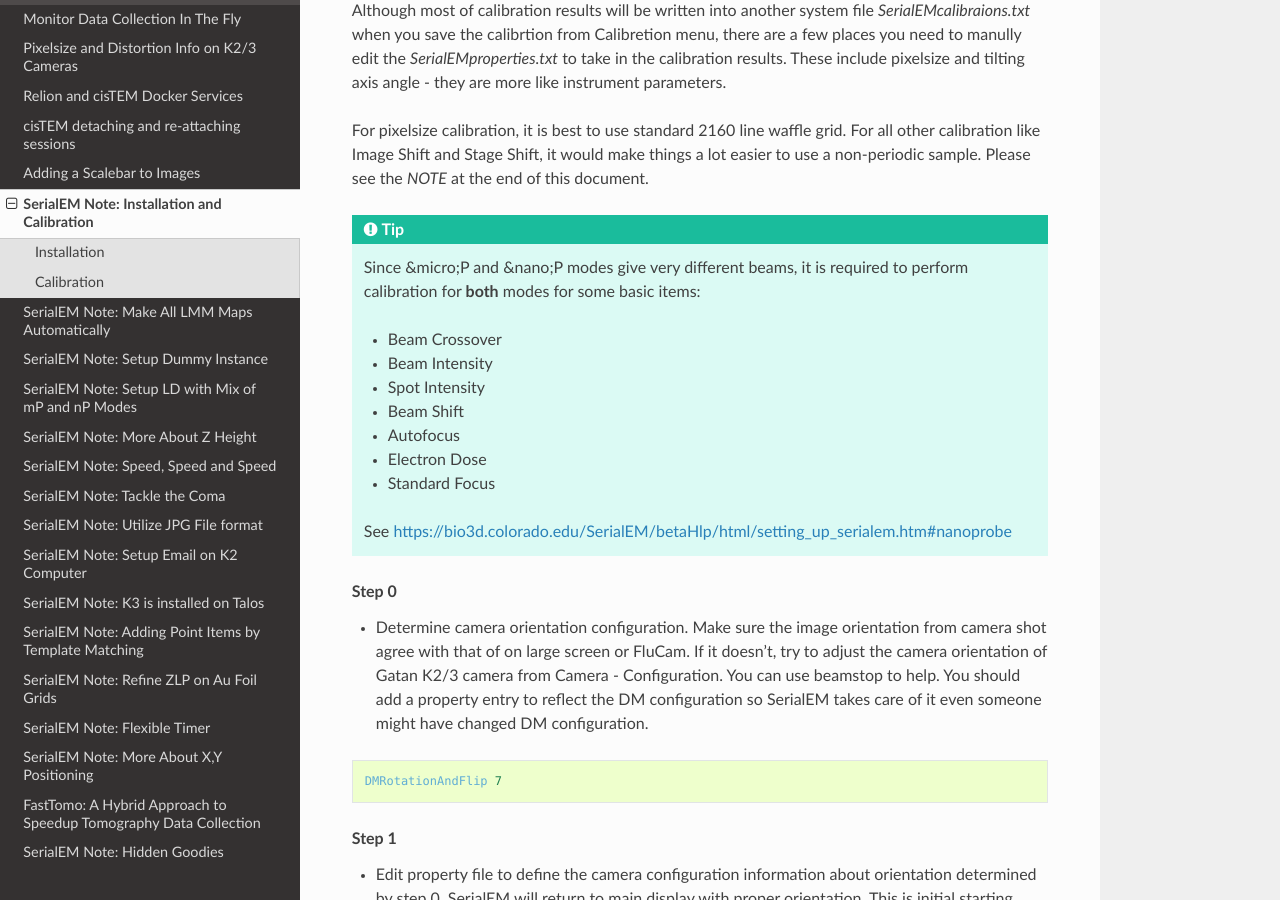
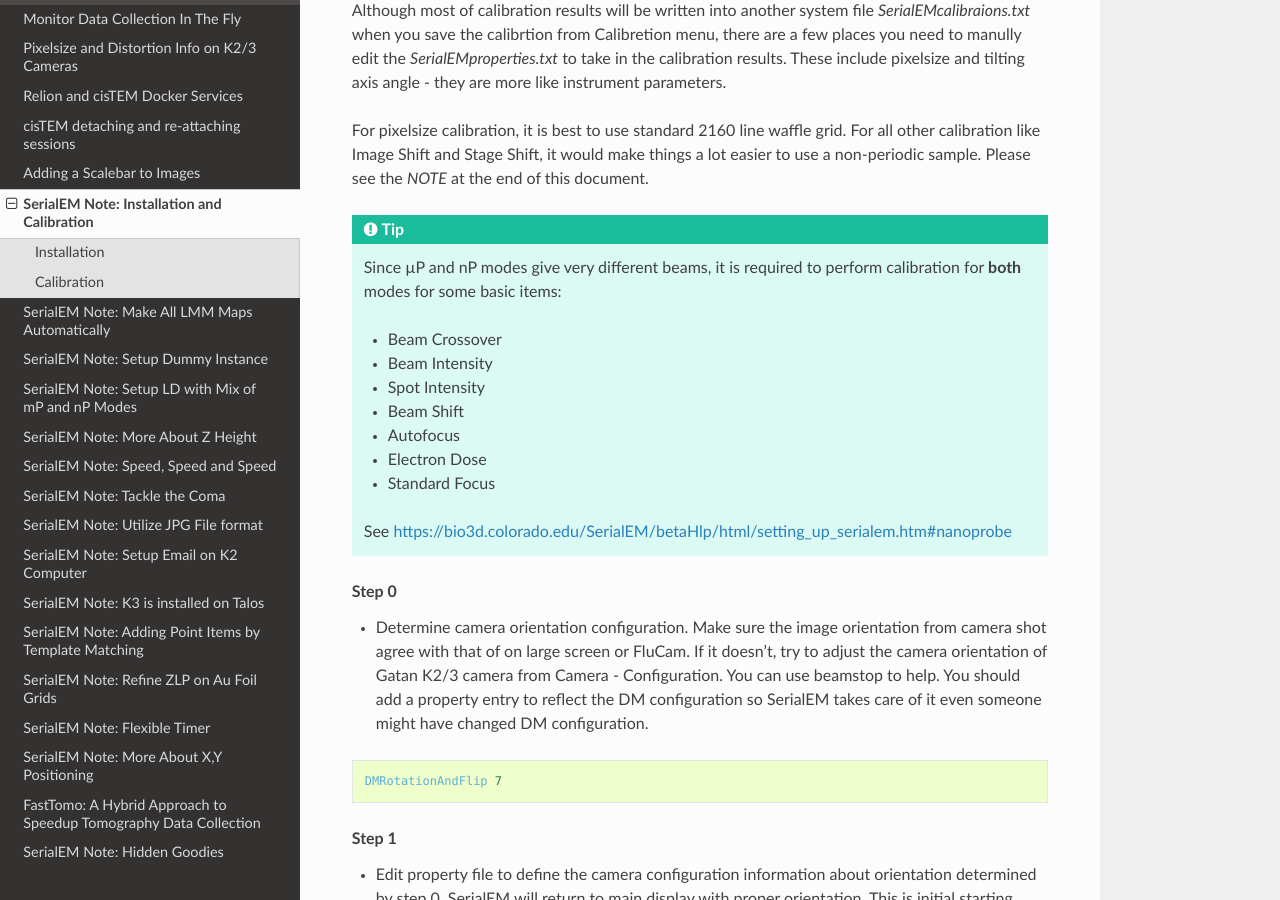
Before and after one commit to xuchen66/sphinx-emdocs, a Sphinx documentation site: the page built from source/serialEM-note-install-and-calib.rst, in a window 1280 px wide and 900 px high, scrolled down 2718 px. Built offline with Sphinx 7.4.7 and the Read the Docs theme 2.0.0, drawn with Linux system fonts in a browser that asks for light colours; pages that are not in the unit, such as notebooks, are missing from menus; some of the changed text lies outside the part shown.

Commit message:
Update serialEM-note-install-and-calib.rst

```diff
--- a/source/serialEM-note-install-and-calib.rst
+++ b/source/serialEM-note-install-and-calib.rst
@@ -90,7 +90,7 @@
 
 .. tip::
 
-   Since &micro;P and &nano;P modes give very different beams, it is required to perform calibration for **both** modes for some basic items:
+   Since µP and nP modes give very different beams, it is required to perform calibration for **both** modes for some basic items:
 
    - Beam Crossover
    - Beam Intensity
@@ -219,9 +219,9 @@
 
 .. Note::
 
-   - Calibrations needed to be done for *both* &micro;P and &nano;P mode include: *beam crossover*, *beam intensity*, *beam shift* and *autofocus*.
+   - Calibrations needed to be done for *both* µP and nP mode include: *beam crossover*, *beam intensity*, *beam shift* and *autofocus*.
 
-   - Waffle grating grid is good and handy for pixel size calibration, but it is not ideal for Image Shift and Stage Shift calibrations, as the waffle pattern might screw up the correlation in the calibration procedures. I found the normal Quantifoil grid with some 10nm Au particles absorbed onto can be very good for normal calibration purpose. I glow discharge a Quantifoil grid and add 1 *ul* deca-gold solution on the grid and let it dry.
+   - Waffle grating grid is good and handy for pixel size calibration, but it is not ideal for Image Shift and Stage Shift calibrations, as the waffle pattern might screw up the correlation in the calibration procedures. I found the normal Quantifoil grid with some 10nm Au particles absorbed onto can be very good for normal calibration purpose. I glow discharge a Quantifoil grid and add 1 *µl* deca-gold solution on the grid and let it dry.
 
    - I found that standard **PtIr** grid for TFS to perfom Thon Ring test also works very well for calibration purpose.
 
```
Also changed, not shown: other parts of source/serialEM-note-install-and-calib.rst (+1 -1 lines).
